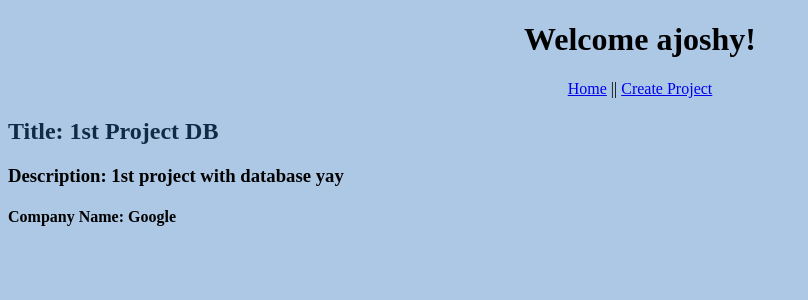
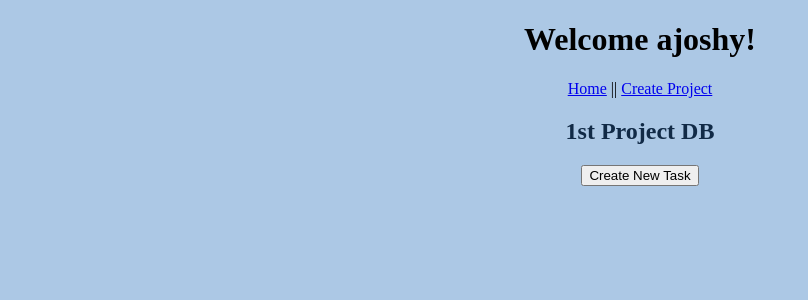
Before and after one commit to michaelslusser/ITIS3155ProjectTracker, a Flask app: page /view_project/1 in a window 1280 px wide. Shown: the top 300 px of the page, without its empty margins (0-808 px from the left). Run offline with Flask 3, Linux system fonts and the light colour scheme.

Commit message:
editted files to implement new_task.html

```diff
--- a/app.py
+++ b/app.py
@@ -54,7 +54,7 @@ def new_project():
         a_user = db.session.query(User).filter_by(email='ajoshy@uncc.edu').one()
         return render_template('new_project.html', user=a_user)
 
-# EDIT PROJECT (NOT WORKING YET)
+# EDIT PROJECT
 @app.route('/project/edit/<project_id>',methods=['GET','POST'])
 def edit_project(project_id):
     if request.method == 'POST':
@@ -81,6 +81,11 @@ def delete_project(project_id):
     db.session.commit()
 
     return redirect(url_for('index'))
+#Placeholder code for creating new task
+@app.route('/new_task', methods=['GET','POST'])
+def new_task():
+    a_user = db.session.query(User).filter_by(email='ajoshy@uncc.edu').one()
+    return render_template('new_task.html', user=a_user)
 
 # start server at http://127.0.0.1:5000
 app.run(host=os.getenv('IP', '127.0.0.1'),port=int(os.getenv('PORT', 5000)),debug=True)
--- a/static/main.css
+++ b/static/main.css
@@ -29,3 +29,7 @@ nav{
 .tableRow{
     border: 5px solid black;
 }
+.projectView{
+    text-align: center;
+
+}
--- a/templates/new_task.html
+++ b/templates/new_task.html
@@ -21,14 +21,14 @@
         <form action="new" method="post">
         <p><label>Title </label></p>
         <p><input type="text" name="title" value="" /></p>
-        <p><label>Description </label></p>
+        <p><label>Description</label></p>
             <p>
                 <textarea name="description" rows="6" cols="0">
                         Add a description
                 </textarea>
             </p>
             <p>
-                <input type="submit" value="Add Project" />
+                <input type="submit" value="Add Task" />
             </p>
         </form>
 </body>
--- a/templates/view_project.html
+++ b/templates/view_project.html
@@ -15,8 +15,11 @@
             <a href="{{ url_for('index') }}">Home</a> ||
             <a href="{{ url_for('new_project') }}">Create Project</a>
         </nav>
-        <h2>Title: {{project.title}}</h2>
-        <h3>Description: {{project.detail}}</h3>
-        <h4>Company Name: {{project.company_name}}</h4>
+        <div class="projectView">
+            <h2>{{project.title}}</h2>
+            <form action="{{ url_for('new_task') }}">
+                <input type="submit" value="Create New Task">
+            </form>
+        </div>
     </body>
 </html>
```
